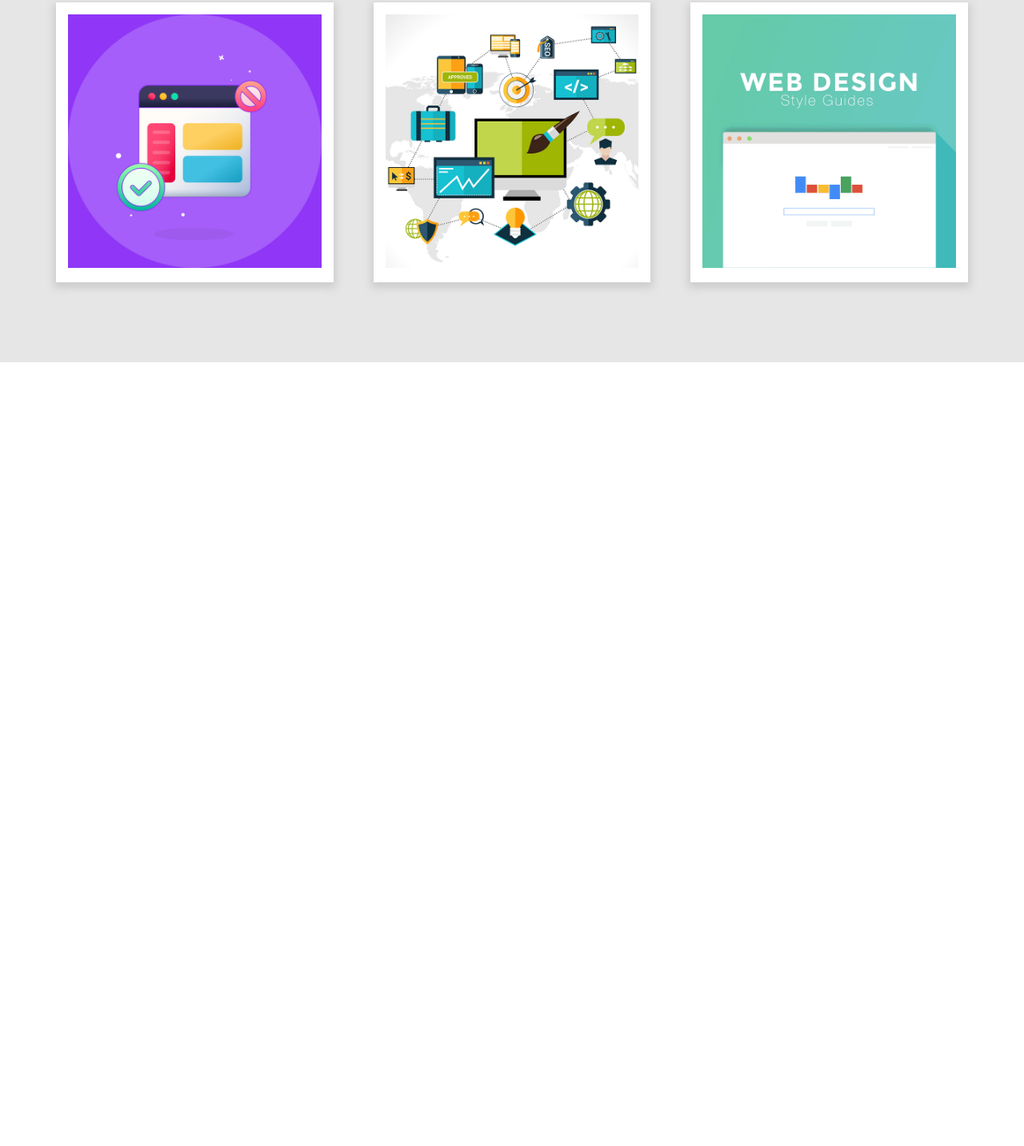
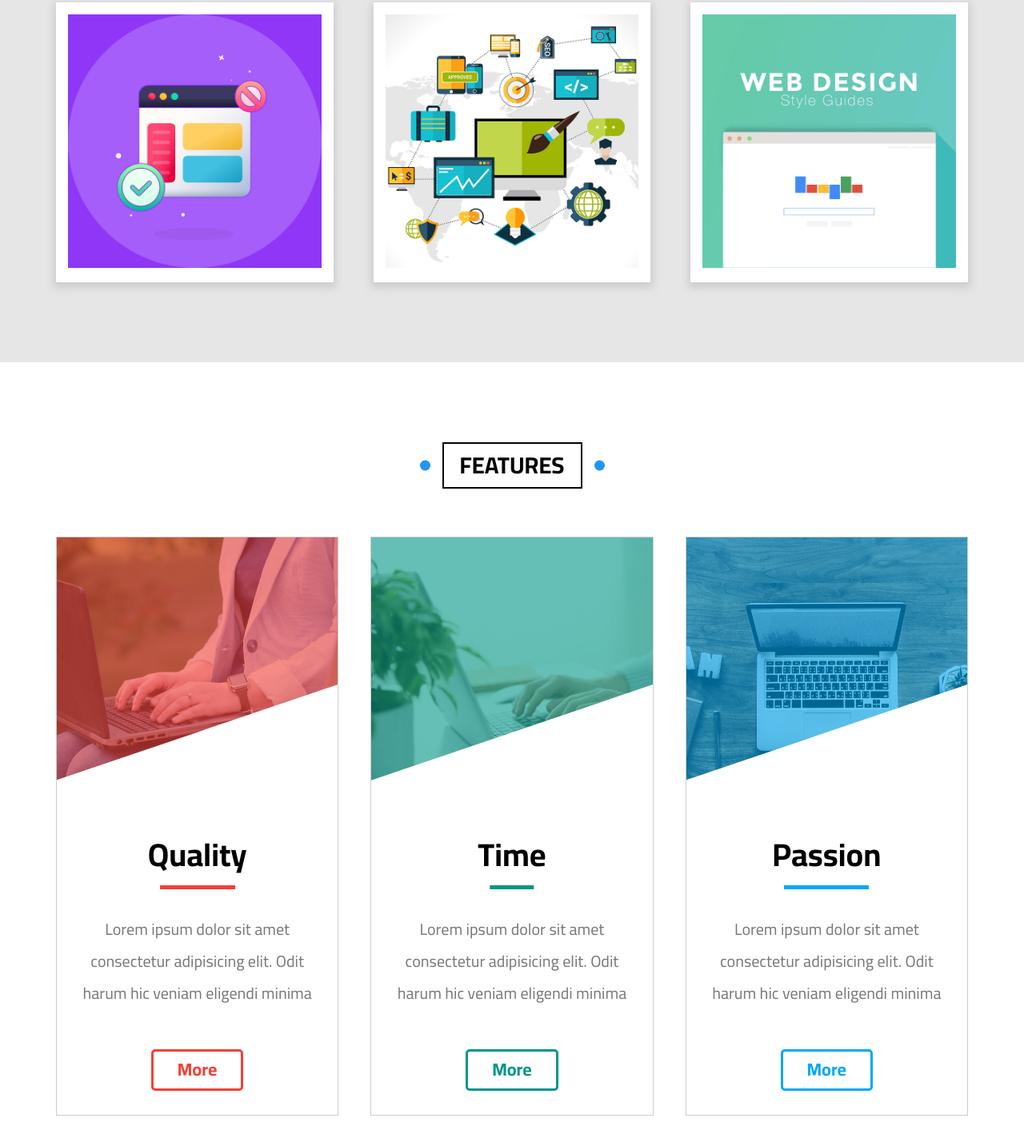
Before and after one commit to AhmadAbdelrazik/elzero-html-css-template-3, a plain HTML site: page index.html in a window 1280 px wide. Shown: the part 2487-3920 px from the top of the page at 80% size. Before the commit the page ends 2940 px from the top, so only its background shows below. Drawn offline with Linux system fonts and the light colour scheme.

Commit message:
Finished Feature Section

```diff
--- a/css/style.css
+++ b/css/style.css
@@ -600,3 +600,175 @@ header .mega-menu .links li:hover::before {
 }
 
 /* End Gallery */
+/* Start Features */
+
+.features {
+    padding-top: var(--section-padding);
+    padding-bottom: var(--section-padding);
+}
+
+.features .cards {
+    display: grid;
+    grid-template-columns: repeat(auto-fill, minmax(300px, 1fr));
+    gap: 40px;
+}
+
+.features .cards .card {
+    border: 1px solid #ccc;
+}
+
+.features .cards .card .image {
+    position: relative;
+    overflow: hidden;
+}
+
+.features .cards .card .image::before {
+    content: "";
+    position: absolute;
+    top: 0;
+    left: 0;
+    width: 100%;
+    height: 100%;
+}
+
+.features .cards .card:first-child .image::before {
+    background-color: rgba(244, 64, 54, 0.6);
+}
+
+.features .cards .card:nth-child(2) .image::before {
+    background-color: rgba(0, 150, 136, 0.6);
+}
+
+.features .cards .card:last-child .image::before {
+    background-color: rgba(3, 169, 244, 0.6);
+}
+
+.features .cards .card .image::after {
+    content: "";
+    position: absolute;
+    bottom: 0;
+    right: 0;
+    border-color: transparent transparent white transparent;
+    border-style: solid;
+    border-width: 0 0 170px 500px;
+    transition: var(--main-transition);
+}
+
+.features .cards .card:hover .image::after {
+    border-width: 0 500px 170px 500px;
+}
+
+.features .cards .card .image img {
+    max-width: 100%;
+}
+
+.features .cards .card .caption {
+    padding: 20px;
+    align-content: center;
+    text-align: center;
+}
+
+.features .cards .card .caption h3 {
+    font-size: 40px;
+    margin: 0 auto;
+    margin-bottom: 50px;
+    position: relative;
+    width: fit-content;
+}
+
+.features .cards .card .caption h3::after {
+    content: "";
+    position: absolute;
+    bottom: -20px;
+    left: 50%;
+    transform: translateX(-50%);
+    height: 5px;
+    width: calc(100% - 30px);
+}
+
+.features .cards .card:first-child .caption h3::after {
+    background-color: #f44036;
+}
+
+.features .cards .card:nth-child(2) .caption h3::after {
+    background-color: #009688;
+}
+
+.features .cards .card:last-child .caption h3::after {
+    background-color: #03a9f4;
+}
+
+
+.features .cards .card .caption p {
+    color: #777;
+    font-size: 20px;
+    line-height: 2;
+    margin-bottom: 50px;
+}
+
+.features .cards .card .caption a {
+    display: block;
+    width: fit-content;
+    margin: 0 auto 10px;
+    text-decoration: none;
+    font-size: 22px;
+    font-weight: 700;
+    padding: 10px 30px;
+    border-radius: 5px;
+    border-style: solid;
+    border-width: 3px;
+    position: relative;
+    transition: color var(--main-transition);
+}
+
+
+.features .cards .card:first-child .caption a {
+    border-color: #f44036;
+    color: #f44036;
+}
+
+.features .cards .card:nth-child(2) .caption a {
+    border-color: #009688;
+    color: #009688;
+}
+
+.features .cards .card:last-child .caption a {
+    border-color: #03a9f4;
+    color: #03a9f4;
+}
+
+.features .cards .card:hover .caption a {
+    color: white;
+}
+
+
+.features .cards .card .caption a::after {
+    content: "";
+    position: absolute;
+    left: 0;
+    top: 50%;
+    transform: translateY(-50%);
+    width: 0;
+    height: calc(100% + 3px);
+    background-color: black;
+    z-index: -1;
+    transition: width var(--main-transition);
+}
+
+.features .cards .card:hover .caption a::after {
+    width: 100%;
+}
+
+.features .cards .card:first-child .caption a::after {
+    background-color: #f44036;
+}
+
+.features .cards .card:nth-child(2) .caption a::after {
+    background-color: #009688;
+}
+
+.features .cards .card:last-child .caption a::after {
+    background-color: #03a9f4;
+}
+
+/* End Features */
--- a/index.html
+++ b/index.html
@@ -224,6 +224,51 @@
         </div>
     </div>
     <!-- End Gallery -->
+    <!-- Start Features -->
+    <div class="features" id="features">
+        <div class="container">
+            <h2 class="section-heading">Features</h2>
+            <div class="cards">
+                <div class="card">
+                    <div class="image">
+                        <img src="imgs/features-01.jpg" alt="">
+                    </div>
+                    <div class="caption">
+                        <h3>Quality</h3>
+                        <p>Lorem ipsum dolor sit amet consectetur adipisicing elit. Odit harum hic veniam eligendi
+                            minima
+                        </p>
+                        <a href="#">More</a>
+                    </div>
+                </div>
+                <div class="card">
+                    <div class="image">
+                        <img src="imgs/features-02.jpg" alt="">
+                    </div>
+                    <div class="caption">
+                        <h3>Time</h3>
+                        <p>Lorem ipsum dolor sit amet consectetur adipisicing elit. Odit harum hic veniam eligendi
+                            minima
+                        </p>
+                        <a href="#">More</a>
+                    </div>
+                </div>
+                <div class="card">
+                    <div class="image">
+                        <img src="imgs/features-03.jpg" alt="">
+                    </div>
+                    <div class="caption">
+                        <h3>Passion</h3>
+                        <p>Lorem ipsum dolor sit amet consectetur adipisicing elit. Odit harum hic veniam eligendi
+                            minima
+                        </p>
+                        <a href="#">More</a>
+                    </div>
+                </div>
+            </div>
+        </div>
+    </div>
+    <!-- End Features -->
 </body>
 
 </html>
```
